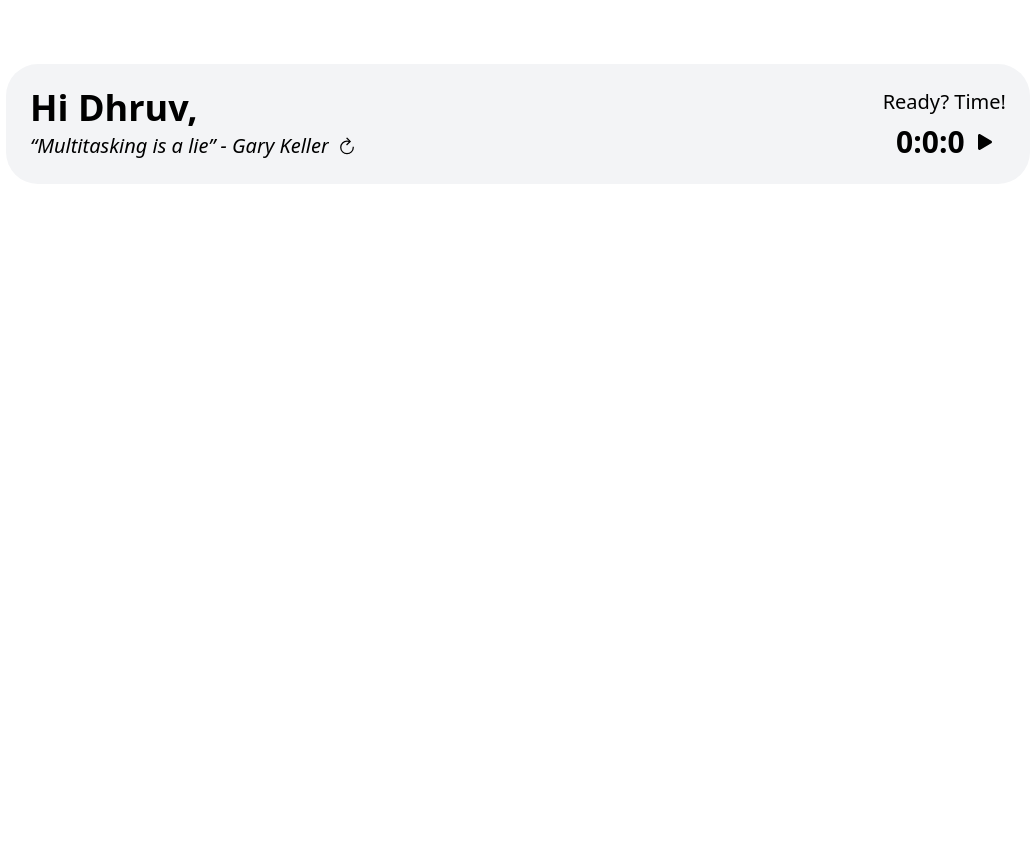
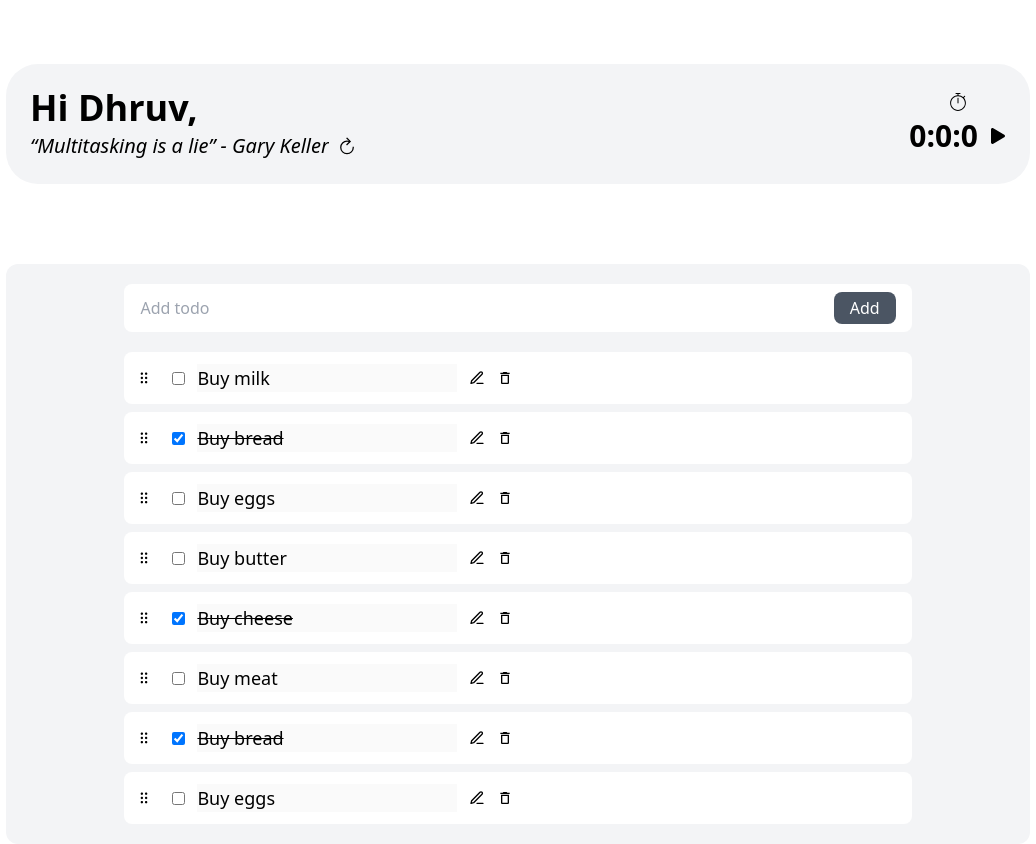
Before and after one commit to dhruvkaushik305/Todoer, a React (Vite) app in the folder frontend/: page / in a window 1280 px wide. Shown: the whole page, without its empty margins (122-1158 px from the left). Before the commit the page ends 800 px from the top, so only its background shows below. Built offline with nearby package versions, Linux system fonts and the light colour scheme.

Commit message:
FEAT: Implemented todo crud. needs refinement

```diff
--- /dev/null
+++ b/frontend/src/Pages/Home/AddTodo.tsx
@@ -0,0 +1,38 @@
+import React from "react";
+import { todoAtom } from "../../store/todo";
+import { useSetRecoilState } from "recoil";
+const AddTodo: React.FC = () => {
+  const setTodos = useSetRecoilState(todoAtom);
+  const titleRef = React.useRef<HTMLInputElement>(null);
+  const handleAddTodo = () => {
+    if (titleRef.current!.value.trim() !== "") {
+      setTodos((prev) => [
+        ...prev,
+        {
+          id: prev.length + 1,
+          title: titleRef.current!.value,
+          completed: false,
+        },
+      ]);
+    }
+    titleRef.current!.value = "";
+  };
+  return (
+    <div className="flex w-[80%] items-center justify-center rounded-lg bg-white p-2 px-4">
+      <input
+        type="text"
+        placeholder="Add todo"
+        className="w-full focus:outline-none"
+        ref={titleRef}
+        onKeyDown={(e) => e.key === "Enter" && handleAddTodo()}
+      />
+      <button
+        className="rounded-lg bg-gray-600 px-4 py-1 text-white"
+        onClick={handleAddTodo}
+      >
+        Add
+      </button>
+    </div>
+  );
+};
+export default AddTodo;
--- a/frontend/src/Pages/Home/HomeLayout.tsx
+++ b/frontend/src/Pages/Home/HomeLayout.tsx
@@ -3,7 +3,7 @@ import TodosLayout from "./TodosLayout";
 import DashboardLayout from "./DashboardLayout";
 const HomeLayout: React.FC = () => {
   return (
-    <div className="flex flex-col items-center justify-center">
+    <div className="flex flex-col items-center justify-center gap-20">
       <DashboardLayout />
       <TodosLayout />
     </div>
--- a/frontend/src/Pages/Home/TimeLayout.tsx
+++ b/frontend/src/Pages/Home/TimeLayout.tsx
@@ -1,11 +1,10 @@
 import React from "react";
 import Stopwatch from "./Stopwatch";
+import { CiStopwatch } from "react-icons/ci";
 const TimeLayout: React.FC = () => {
   return (
-    <div className="flex flex-col rounded-[2rem]">
-      <p className="flex items-center justify-center p-1 text-xl font-medium">
-        Ready? Time!
-      </p>
+    <div className="flex flex-col items-center rounded-[2rem]">
+      <CiStopwatch className="size-6" />
       <Stopwatch />
     </div>
   );
--- /dev/null
+++ b/frontend/src/Pages/Home/Todo.tsx
@@ -0,0 +1,95 @@
+import { useSortable } from "@dnd-kit/sortable";
+import { CSS } from "@dnd-kit/utilities";
+import React from "react";
+import { FiEdit3 } from "react-icons/fi";
+import { MdDeleteOutline } from "react-icons/md";
+import { RxDragHandleDots2 } from "react-icons/rx";
+import { useSetRecoilState } from "recoil";
+import { todoAtom } from "../../store/todo";
+import { FaCheck } from "react-icons/fa";
+
+interface TodoProps {
+  id: number;
+  title: string;
+  completed: boolean;
+}
+
+const Todo: React.FC<TodoProps> = ({ id, title, completed }) => {
+  const titleRef = React.useRef<HTMLInputElement>(null);
+  const setTodos = useSetRecoilState(todoAtom);
+  const [edit, setEdit] = React.useState(false);
+  const { attributes, listeners, setNodeRef, transform, transition } =
+    useSortable({ id });
+  const style = { transform: CSS.Transform.toString(transform), transition };
+  const triggerEditTodo = () => {
+    titleRef.current!.disabled = false;
+    titleRef.current!.focus();
+    setEdit(true);
+  };
+  const editHandler = () => {
+    titleRef.current!.disabled = true;
+    setEdit(false);
+    setTodos((prev) =>
+      prev.map((todo) => (todo.id === id ? { ...todo, title } : todo)),
+    );
+  };
+  const deleteHandler = () => {
+    setTodos((prev) => prev.filter((todo) => todo.id !== id));
+  };
+  const completionHandler = () => {
+    setTodos((prev) =>
+      prev.map((todo) =>
+        todo.id === id ? { ...todo, completed: !completed } : todo,
+      ),
+    );
+  };
+  const keyboardHandler = (event: React.KeyboardEvent<HTMLInputElement>) => {
+    if (event.key == "Enter") {
+      editHandler();
+    }
+    if (event.key == "Escape") {
+      titleRef.current!.disabled = true;
+      setEdit(false);
+    }
+    if (event.key == "Delete") {
+      deleteHandler();
+    }
+  };
+  return (
+    <div
+      className="flex w-full items-center justify-start gap-5 rounded-lg bg-white p-3"
+      {...attributes}
+      ref={setNodeRef}
+      style={style}
+    >
+      <RxDragHandleDots2
+        className="cursor-grab active:cursor-grabbing"
+        {...listeners}
+      />
+      <div className="flex items-center gap-3">
+        <input
+          type="checkbox"
+          checked={completed}
+          className=""
+          onChange={completionHandler}
+        />
+        <input
+          type="text"
+          defaultValue={title}
+          disabled
+          onKeyDown={keyboardHandler}
+          ref={titleRef}
+          className={`text-lg focus:outline-none ${completed ? "line-through" : null}`}
+        />
+        {edit ? (
+          <FaCheck onClick={editHandler} />
+        ) : (
+          <FiEdit3 onClick={triggerEditTodo} />
+        )}
+        <MdDeleteOutline onClick={deleteHandler} />
+      </div>
+    </div>
+  );
+};
+
+export default Todo;
--- a/frontend/src/Pages/Home/TodosLayout.tsx
+++ b/frontend/src/Pages/Home/TodosLayout.tsx
@@ -1,5 +1,14 @@
 import React from "react";
+import AddTodo from "./AddTodo";
+import TodosList from "./TodosList";
+
 const TodosLayout: React.FC = () => {
-  return <div className="mt-[2rem] flex w-[80%] flex-col"></div>;
+  return (
+    <div className="flex h-full w-[80%] flex-col items-center gap-5 rounded-xl bg-gray-100 p-5">
+      <AddTodo />
+      <TodosList />
+    </div>
+  );
 };
+
 export default TodosLayout;
--- /dev/null
+++ b/frontend/src/Pages/Home/TodosList.tsx
@@ -0,0 +1,44 @@
+import React from "react";
+import { todoAtom } from "../../store/todo";
+import { useRecoilState } from "recoil";
+import Todo from "./Todo";
+import {
+  SortableContext,
+  arrayMove,
+  verticalListSortingStrategy,
+} from "@dnd-kit/sortable";
+import {
+  DndContext,
+  PointerSensor,
+  TouchSensor,
+  closestCenter,
+  useSensor,
+  useSensors,
+} from "@dnd-kit/core";
+const TodosList: React.FC = () => {
+  const [todos, setTodos] = useRecoilState(todoAtom);
+  const dragHandler = (event: any) => {
+    const { active, over } = event;
+    if (active.id === over.id) return;
+    const oldIndex = todos.findIndex((todo) => todo.id === active.id);
+    const newIndex = todos.findIndex((todo) => todo.id === over.id);
+    setTodos(() => arrayMove(todos, oldIndex, newIndex));
+  };
+  const sensors = useSensors(useSensor(PointerSensor), useSensor(TouchSensor));
+  return (
+    <div className="flex w-[80%] flex-col items-start gap-2">
+      <DndContext
+        sensors={sensors}
+        collisionDetection={closestCenter}
+        onDragEnd={dragHandler}
+      >
+        <SortableContext items={todos} strategy={verticalListSortingStrategy}>
+          {todos.map((todo) => (
+            <Todo key={todo.id} {...todo} />
+          ))}
+        </SortableContext>
+      </DndContext>
+    </div>
+  );
+};
+export default TodosList;
--- a/frontend/src/main.tsx
+++ b/frontend/src/main.tsx
@@ -1,10 +1,13 @@
-import React from 'react'
-import ReactDOM from 'react-dom/client'
-import App from './App.tsx'
-import './index.css'
+import React from "react";
+import ReactDOM from "react-dom/client";
+import App from "./App.tsx";
+import "./index.css";
+import { RecoilRoot } from "recoil";
 
-ReactDOM.createRoot(document.getElementById('root')!).render(
+ReactDOM.createRoot(document.getElementById("root")!).render(
   <React.StrictMode>
-    <App />
+    <RecoilRoot>
+      <App />
+    </RecoilRoot>
   </React.StrictMode>,
-)
+);
--- /dev/null
+++ b/frontend/src/store/todo.ts
@@ -0,0 +1,47 @@
+import { atom } from "recoil";
+const initalState = [
+  {
+    id: 1,
+    title: "Buy milk",
+    completed: false,
+  },
+  {
+    id: 2,
+    title: "Buy bread",
+    completed: true,
+  },
+  {
+    id: 3,
+    title: "Buy eggs",
+    completed: false,
+  },
+  {
+    id: 4,
+    title: "Buy butter",
+    completed: false,
+  },
+  {
+    id: 5,
+    title: "Buy cheese",
+    completed: true,
+  },
+  {
+    id: 6,
+    title: "Buy meat",
+    completed: false,
+  },
+  {
+    id: 7,
+    title: "Buy bread",
+    completed: true,
+  },
+  {
+    id: 8,
+    title: "Buy eggs",
+    completed: false,
+  },
+];
+export const todoAtom = atom({
+  default: initalState,
+  key: "todoAtom",
+});
```
Also changed, not shown: frontend/package.json (+6 -1 lines), 1 other file (tests, documents, lock files or other folders).
